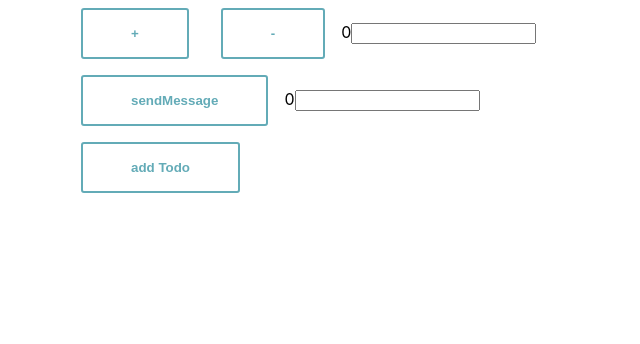
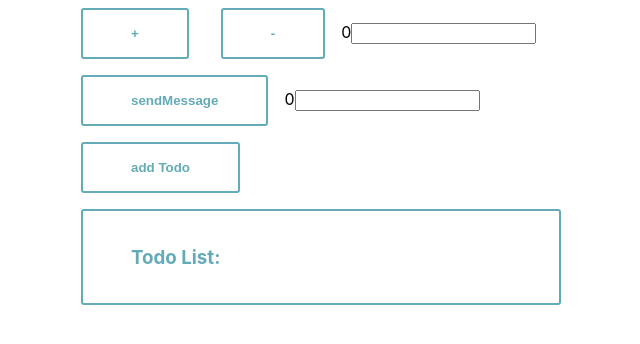
Before and after one commit to BorisRozumnyi/todo, a React (Create React App) app: page / in a window 1280 px wide. Shown: the top 344 px of the page, without its empty margins (319-959 px from the left). Built offline with nearby package versions, Linux system fonts and the light colour scheme; what typesafe-actions would draw is missing.

Commit message:
crate the TodoList component

```diff
--- a/src/App.tsx
+++ b/src/App.tsx
@@ -7,6 +7,7 @@ import { Counter } from './Counter';
 import { Message } from './components/Message';
 import { ListMessages } from './components/ListMessages';
 import { AddTodo } from './components/TodoForm';
+import { TodoList } from './components/TodoList';
 
 export const App = () => {
   return (
@@ -16,6 +17,7 @@ export const App = () => {
         <Message />
         <ListMessages />
         <AddTodo />
+        <TodoList />
       </Container>
     </Provider>
   );
--- /dev/null
+++ b/src/components/TodoList.tsx
@@ -0,0 +1,25 @@
+import React from 'react';
+import styled from 'styled-components';
+import { useSelector } from 'react-redux';
+import { RootState, ToDoItem } from '../types';
+
+export const TodoList = () => {
+  const { todos } = useSelector((state: RootState) => state.todoReducer)
+
+  return (
+    <Wrapper>
+      <h3>Todo List:</h3>
+      {todos.length > 0 && todos.map((todo: ToDoItem) => <p>{todo.title}</p>)}
+    </Wrapper>
+  );
+};
+
+const Wrapper = styled.div`
+  color: #63abb7;
+  font-weight: bold;
+  border-radius: 3px;
+  padding: 1rem 3rem;
+  margin: 0.5rem 1rem;
+  background: transparent;
+  border: 2px solid #63abb7;
+`;
--- a/src/types.ts
+++ b/src/types.ts
@@ -1,7 +1,7 @@
 import { rootReducer } from './reducer';
 
 export type ToDoState = {
-  todos: ToDoItem[] | [];
+  todos: ToDoItem[];
 }
 
 export type ToDoItem = {
```
